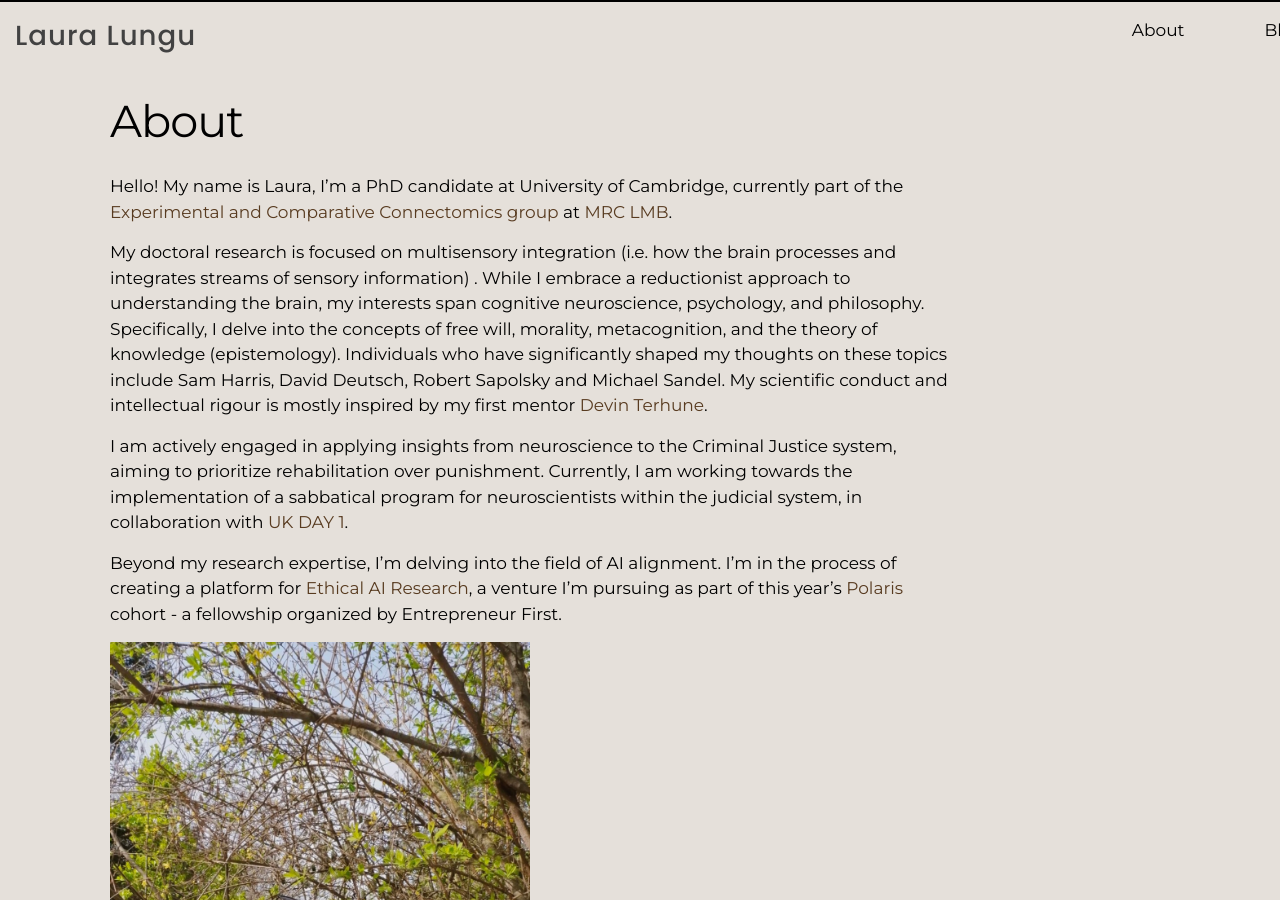
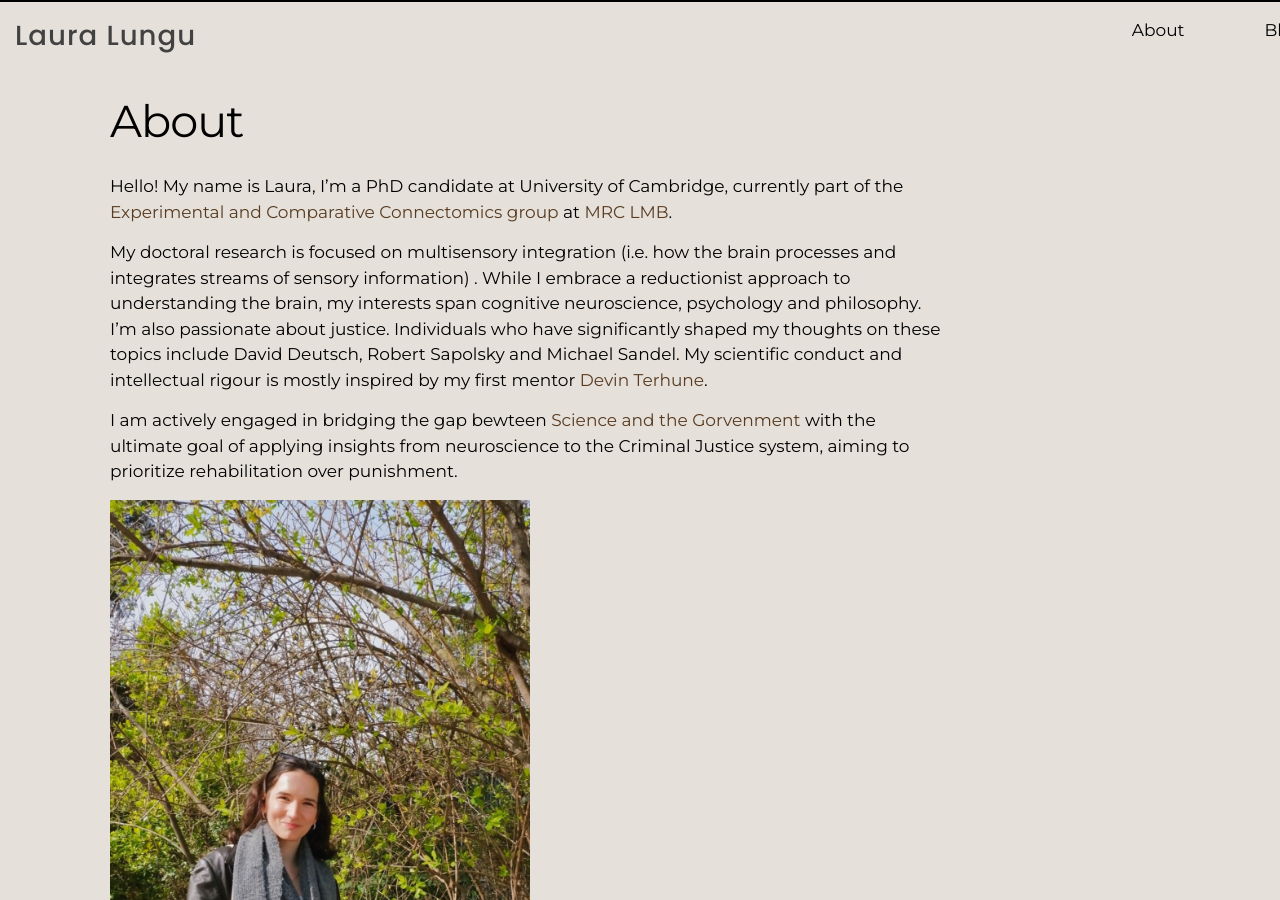
Before and after one commit to lauralungum/minima.webpage, a Jekyll site: the page built from about.markdown, in a window 1280 px wide and 900 px high. Built offline with Jekyll 4.4.1, drawn with Linux system fonts in a browser that asks for light colours; some web fonts are replaced.

Commit message:
about changes

```diff
--- a/about.markdown
+++ b/about.markdown
@@ -6,12 +6,9 @@ permalink: /about/
 
 Hello! My name is Laura, I'm a PhD candidate at University of Cambridge, currently part of the [Experimental and Comparative Connectomics group](https://syn.mrc-lmb.cam.ac.uk/index.html) at [MRC LMB](https://www2.mrc-lmb.cam.ac.uk/about-lmb/).
 
-My doctoral research is focused on multisensory integration (i.e. how the brain processes and integrates streams of sensory information) . While I embrace a reductionist approach to understanding the brain, my interests span  cognitive neuroscience, psychology, and philosophy. Specifically, I delve into the concepts of free will, morality, metacognition, and the theory of knowledge (epistemology). Individuals who have significantly shaped my thoughts on these topics include Sam Harris, David Deutsch, Robert Sapolsky and Michael Sandel. My scientific conduct and intellectual rigour is mostly inspired by my first mentor [Devin Terhune](https://en.wikipedia.org/wiki/Devin_Terhune).
+My doctoral research is focused on multisensory integration (i.e. how the brain processes and integrates streams of sensory information) . While I embrace a reductionist approach to understanding the brain, my interests span  cognitive neuroscience, psychology and philosophy. I'm also passionate about justice. Individuals who have significantly shaped my thoughts on these topics include David Deutsch, Robert Sapolsky and Michael Sandel. My scientific conduct and intellectual rigour is mostly inspired by my first mentor [Devin Terhune](https://en.wikipedia.org/wiki/Devin_Terhune).
 
-I am actively engaged in applying insights from neuroscience to the Criminal Justice system, aiming to prioritize rehabilitation over punishment. Currently, I am working towards the implementation of a sabbatical program for neuroscientists within the judicial system, in collaboration with [UK DAY 1](https://ukdayone.org/).
-
-
-Beyond my research expertise, I'm delving into the field of AI alignment. I'm in the process of creating a platform for [Ethical AI Research](https://lauralungu.com/blog/ethicalAIinstitute/), a venture I'm pursuing as part of this year's [Polaris](https://www.polaris-fellowship.com/)  cohort - a fellowship organized by Entrepreneur First.
+I am actively engaged in bridging the gap bewteen [Science and the Gorvenment](https://ukdayone.org/briefings/bringing-science-tech-talent-to-government) with the ultimate goal of applying insights from neuroscience to the Criminal Justice system, aiming to prioritize rehabilitation over punishment.
 
 
 ![portrait](/images/portrait.JPG){: style="width: 50%; height: auto;"}
```
